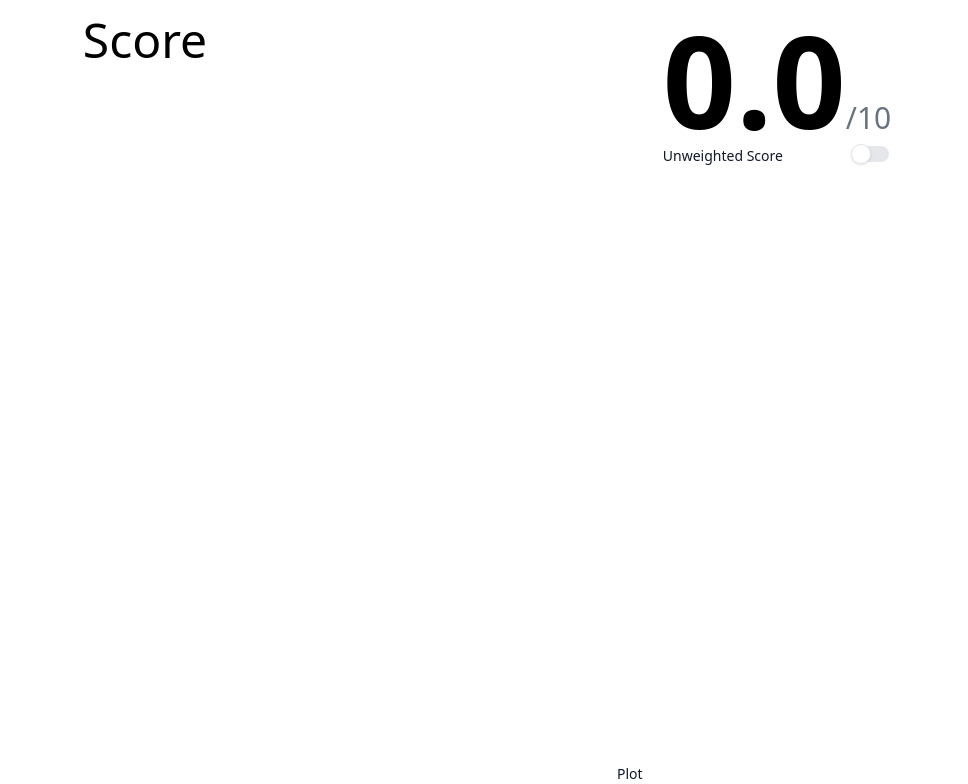
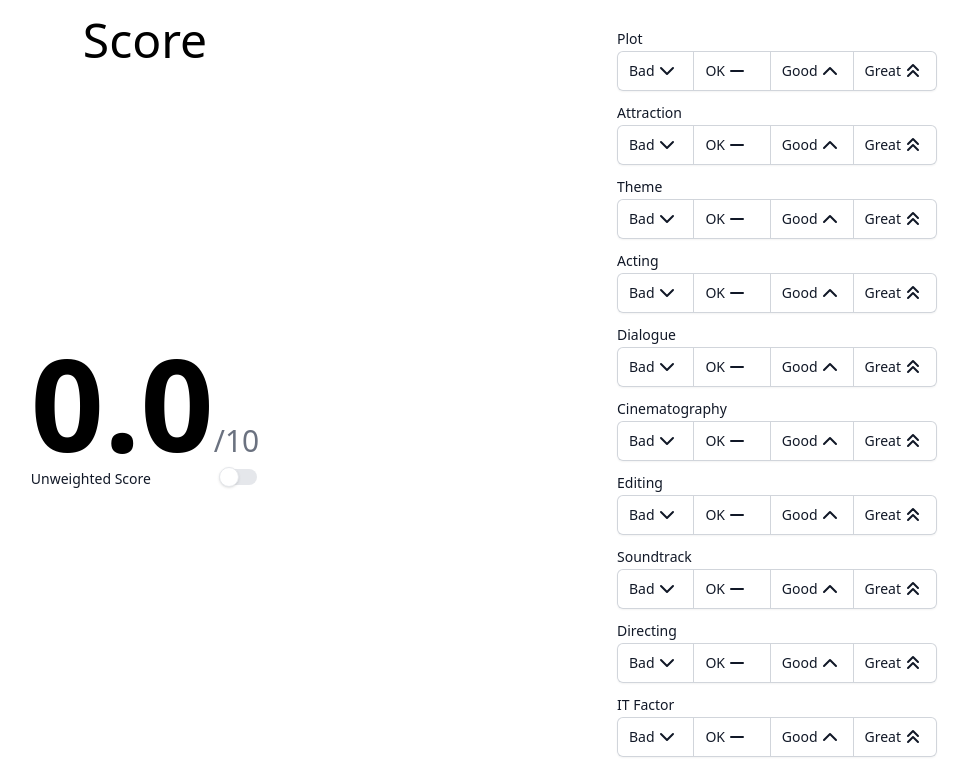
Before and after one commit to TheNewLad/cinema-rating-demo, a React (Vite) app: page / in a window 1280 px wide. Shown: the top 784 px of the page, without its empty margins (179-1147 px from the left). Built offline with nearby package versions, Linux system fonts and the light colour scheme.

Commit message:
feat: add grid layout for desktop

```diff
--- a/src/App.tsx
+++ b/src/App.tsx
@@ -66,11 +66,11 @@ function App() {
   } = useRatings();
 
   return (
-    <main className="flex max-h-fit min-h-full grid-rows-4 flex-col gap-4 p-4 md:grid md:grid-cols-2">
-      <section className="flex max-h-fit justify-center">
+    <main className="flex max-h-fit min-h-full flex-col gap-4 p-4 md:grid md:grid-cols-2 md:grid-rows-[min-content]">
+      <section className="flex max-h-fit justify-center md:col-start-1 md:col-end-2 md:row-start-1">
         <h1 className="mb-5 text-5xl">Score</h1>
       </section>
-      <section className="sticky top-0 z-50 flex justify-center bg-white">
+      <section className="sticky top-0 z-50 flex justify-center bg-white md:relative md:col-start-1 md:col-end-2 md:row-start-2">
         <div className="max-w-64">
           <p>
             <span className="text-9xl font-bold">{score.toFixed(1)}</span>
@@ -148,7 +148,7 @@ function App() {
           ))}
         </Field>
       </section>
-      <section className="flex flex-col items-center gap-2.5 pb-2.5 md:h-full md:justify-end md:pb-0">
+      <section className="md:row-span-auto flex flex-col items-center gap-2.5 pb-2.5 md:col-start-2 md:col-end-3 md:row-span-2 md:row-start-1 md:h-full md:justify-end md:pb-0">
         <h3
           className={classNames(
             useWeightedScore ? "block w-80 text-lg" : "hidden",
```
